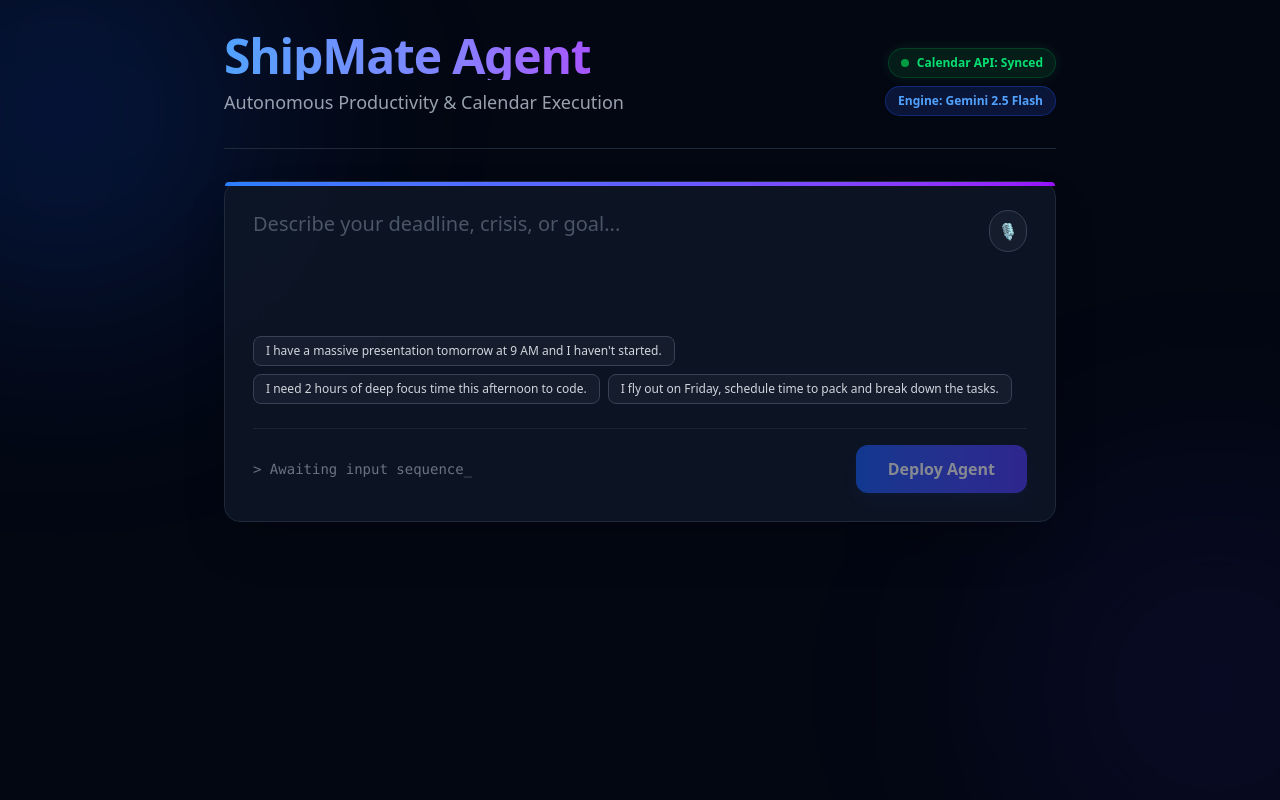
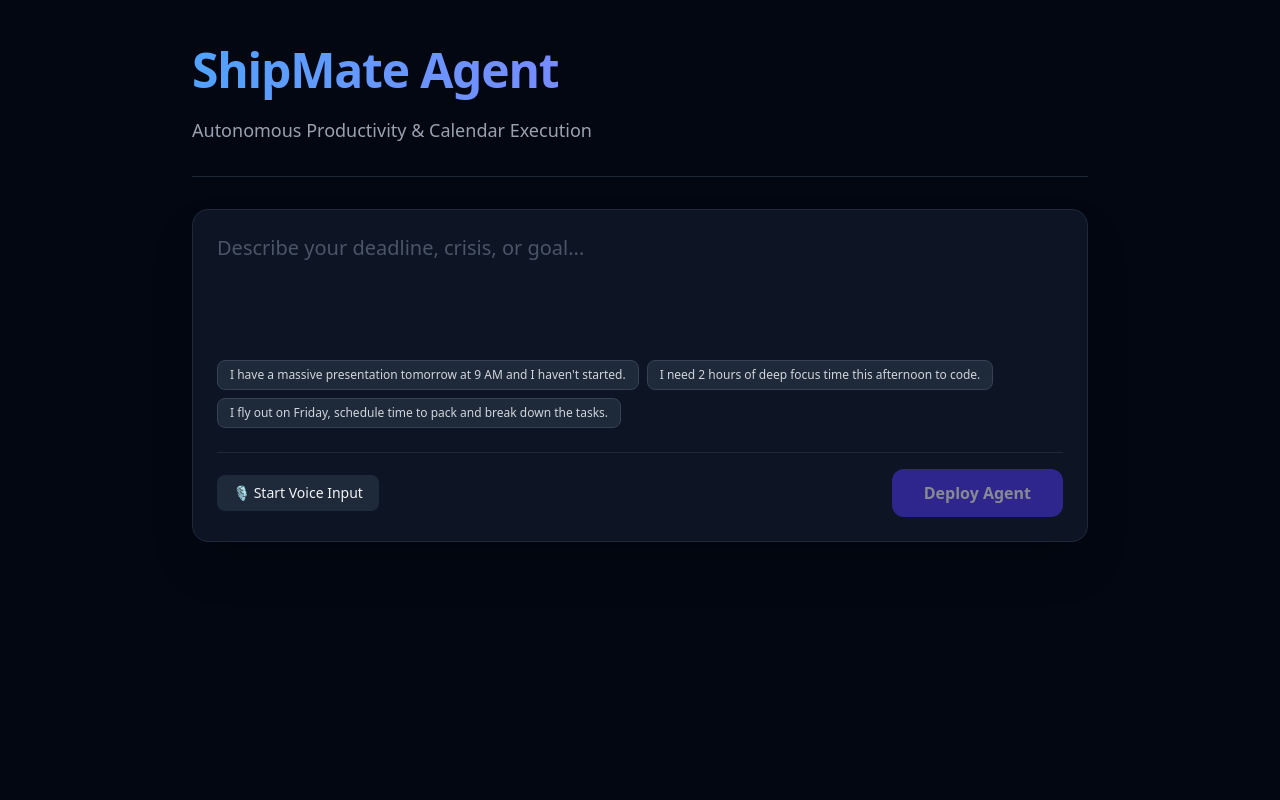
Before and after one commit to therajsharma20/ShipMate, a React (Vite) app: page / in a window 1280 px wide. Built offline with nearby package versions, Linux system fonts and the light colour scheme.

Commit message:
Update App.tsx

```diff
--- a/src/App.tsx
+++ b/src/App.tsx
@@ -11,13 +11,12 @@ export default function Home() {
   const [status, setStatus] = useState('');
 
   const quickPrompts = [
-    " I have a massive presentation tomorrow at 9 AM and I haven't started.",
-    " I need 2 hours of deep focus time this afternoon to code.",
-    " I fly out on Friday, schedule time to pack and break down the tasks."
+    "I have a massive presentation tomorrow at 9 AM and I haven't started.",
+    "I need 2 hours of deep focus time this afternoon to code.",
+    "I fly out on Friday, schedule time to pack and break down the tasks."
   ];
 
   const toggleListening = () => {
-    // If it's already on, click it to turn it off manually
     if (isListening) {
       recognitionRef.current?.stop();
       setIsListening(false);
@@ -33,21 +32,15 @@ export default function Home() {
 
     const recognition = new SpeechRecognition();
     recognitionRef.current = recognition;
-
-    // Keep listening forever, and show words instantly
     recognition.continuous = true;
     recognition.interimResults = true;
-
     recognition.onstart = () => setIsListening(true);
-
     recognition.onresult = (event: any) => {
-      // Grab the live speech and throw it in the text box
       const transcript = Array.from(event.results)
         .map((result: any) => result[0].transcript)
         .join('');
       setPrompt(transcript);
     };
-
     recognition.onend = () => setIsListening(false);
     recognition.start();
   };
@@ -65,163 +58,85 @@ export default function Home() {
         body: JSON.stringify({ message: prompt }),
       });
 
-
-      if (!res.ok) throw new Error('Google API Overloaded');
+      if (!res.ok) throw new Error('API Error');
 
       const data = await res.json();
       setActions(data.functionCalls || []);
       setStatus(data.calendarStatus || 'Agent execution complete.');
     } catch (error) {
-
-      setStatus(' System Error: Google AI servers are currently overloaded. Retrying...');
+      console.error(error);
+      setStatus('System Error: Agent failed to respond. Check console logs.');
     } finally {
       setLoading(false);
     }
   };
 
   return (
-    <div className="min-h-screen bg-gray-950 text-gray-100 font-sans selection:bg-blue-500/30 relative overflow-hidden">
+    <div className="min-h-screen bg-gray-950 text-gray-100 font-sans p-8">
+      <div className="max-w-4xl mx-auto space-y-8">
 
-      {/* FUTURISTIC BACKGROUND GLOWS */}
-      <div className="absolute top-[-10%] left-[-10%] w-96 h-96 bg-blue-600/20 rounded-full blur-[120px] pointer-events-none"></div>
-      <div className="absolute bottom-[-10%] right-[-10%] w-96 h-96 bg-indigo-600/10 rounded-full blur-[120px] pointer-events-none"></div>
-
-      <div className="max-w-4xl mx-auto space-y-8 p-8 relative z-10">
-
-        {/* HEADER & SYSTEM VITALS */}
-        <header className="border-b border-gray-800 pb-8 flex justify-between items-end">
-          <div>
-            <h1 className="text-5xl font-extrabold tracking-tight bg-gradient-to-r from-blue-400 via-indigo-400 to-purple-500 bg-clip-text text-transparent mb-2">
+        {/* HEADER */}
+        <header className="border-b border-gray-800 pb-8">
+          <h1 className="text-5xl font-extrabold tracking-tight bg-gradient-to-r from-blue-400 via-indigo-400 to-purple-500 bg-clip-text text-transparent mb-2 min-w-fit leading-tight py-2">
             ShipMate Agent
           </h1>
           <p className="text-gray-400 text-lg">Autonomous Productivity & Calendar Execution</p>
-          </div>
-
-          <div className="flex flex-col gap-2 items-end">
-            <span className="flex items-center gap-2 text-xs font-bold bg-green-900/30 text-green-400 px-3 py-1.5 rounded-full border border-green-800/50 shadow-[0_0_15px_rgba(74,222,128,0.1)]">
-              <div className="w-2 h-2 rounded-full bg-green-500 animate-pulse"></div>
-              Calendar API: Synced
-            </span>
-            <span className="flex items-center gap-2 text-xs font-bold bg-blue-900/30 text-blue-400 px-3 py-1.5 rounded-full border border-blue-800/50">
-               Engine: Gemini 2.5 Flash
-            </span>
-          </div>
         </header>
 
-        {/* MAIN TERMINAL */}
-        <div className="bg-gray-900/80 backdrop-blur-xl border border-gray-800 rounded-2xl p-1 shadow-2xl relative">
-          <div className="absolute top-0 left-0 w-full h-1 bg-gradient-to-r from-blue-500 via-indigo-500 to-purple-600 rounded-t-2xl"></div>
-
-          <div className="p-6 relative">
+        {/* TERMINAL INPUT */}
+        <div className="bg-gray-900/80 border border-gray-800 rounded-2xl p-6 shadow-2xl">
           <textarea
             value={prompt}
             onChange={(e) => setPrompt(e.target.value)}
             placeholder="Describe your deadline, crisis, or goal..."
-              className="w-full bg-transparent text-xl text-white placeholder-gray-600 focus:outline-none resize-none h-28 pr-40"
+            className="w-full bg-transparent text-xl text-white placeholder-gray-600 focus:outline-none resize-none h-28"
           />
 
-            {/* MICROPHONE TOGGLE BUTTON */}
-            <button
-              onClick={toggleListening}
-              className={`absolute top-6 right-6 p-2 rounded-full transition-all ${isListening ? 'bg-red-500/20 text-red-400 animate-pulse border border-red-500/50' : 'bg-gray-800/50 text-gray-400 hover:text-white border border-gray-700'}`}
-              title="Click to Start / Click to Stop"
-            >
-              {isListening ? '🎙️ Listening...' : '🎙️'}
-            </button>
-
-            {/* QUICK PROMPTS */}
           <div className="flex flex-wrap gap-2 mt-2 mb-6">
             {quickPrompts.map((qp, i) => (
-                <button
-                  key={i}
-                  onClick={() => setPrompt(qp)}
-                  className="text-xs text-left bg-gray-800/50 hover:bg-gray-700 text-gray-300 border border-gray-700 rounded-lg px-3 py-1.5 transition-colors"
-                >
+              <button key={i} onClick={() => setPrompt(qp)} className="text-xs bg-gray-800 hover:bg-gray-700 text-gray-300 border border-gray-700 rounded-lg px-3 py-1.5 transition">
                 {qp}
               </button>
             ))}
           </div>
 
-            <div className="flex justify-between items-center pt-4 border-t border-gray-800/80">
-              <span className="text-sm text-gray-500 flex items-center gap-2 font-mono">
-                {loading ? (
-                   <><div className="w-2 h-2 rounded-full bg-yellow-400 animate-bounce"></div> Analyzing Context & Checking Conflicts...</>
-                ) : (
-                  '> Awaiting input sequence_'
-                )}
-              </span>
+          <div className="flex justify-between items-center pt-4 border-t border-gray-800">
+            <button onClick={toggleListening} className={`text-sm px-4 py-2 rounded-lg ${isListening ? 'bg-red-900 text-red-200' : 'bg-gray-800'}`}>
+              {isListening ? '🎙️ Stop Listening' : '🎙️ Start Voice Input'}
+            </button>
             <button
               onClick={deployAgent}
               disabled={loading || !prompt}
-                className="bg-gradient-to-r from-blue-600 to-indigo-600 hover:from-blue-500 hover:to-indigo-500 disabled:opacity-50 disabled:cursor-not-allowed text-white px-8 py-3 rounded-xl font-bold transition-all shadow-lg shadow-blue-900/20 transform hover:-translate-y-0.5"
+              className="bg-indigo-600 hover:bg-indigo-500 disabled:opacity-50 text-white px-8 py-3 rounded-xl font-bold transition"
             >
-                {loading ? 'Deploying...' : 'Deploy Agent '}
+              {loading ? 'Processing...' : 'Deploy Agent'}
             </button>
           </div>
         </div>
+
+        {/* ACTION PIPELINE */}
+        {actions.length > 0 && (
+          <div className="space-y-4 animate-in fade-in duration-500">
+            <div className="flex items-center gap-3 mb-6">
+              <div className="h-[1px] flex-1 bg-gray-800"></div>
+              <h3 className="text-[10px] font-bold text-gray-500 tracking-[0.2em] uppercase">Executed Pipeline</h3>
+              <div className="h-[1px] flex-1 bg-gray-800"></div>
             </div>
 
-        {/* STATUS BAR */}
-        {status && (
-          <div className={`p-4 rounded-xl border text-sm font-medium animate-in fade-in slide-in-from-bottom-2 ${status.includes('Successfully') ? 'bg-green-900/20 border-green-800/50 text-green-400' : 'bg-blue-900/20 border-blue-800/50 text-blue-400'}`}>
-            {status}
-          </div>
-        )}
-
-        {/* ACTION CARDS */}
-        {actions.length > 0 && (
-          <div className="space-y-4 animate-in fade-in duration-500">
-            <h3 className="text-xs font-bold text-gray-500 tracking-widest uppercase mb-4 flex items-center gap-2">
-              <div className="w-1.5 h-1.5 rounded-full bg-blue-500"></div>
-              Agent Actions Executed
-            </h3>
-
-            {actions.map((action, index) => {
-              if (action.name === 'schedule_productivity_block') {
-                return (
-                  <div key={index} className="bg-gray-900/60 border border-gray-800 rounded-xl p-5 flex items-start gap-5 hover:border-gray-700 transition-all hover:shadow-lg hover:shadow-blue-900/10">
-                    <div className="text-4xl bg-gray-800/50 p-3 rounded-lg border border-gray-700">🗓️</div>
+            {actions.map((action, index) => (
+              <div key={index} className="bg-gray-900/40 border border-gray-800 rounded-2xl p-6 flex items-start gap-4 hover:border-indigo-500/30 transition">
+                <div className="text-2xl bg-gray-950 p-3 rounded-xl border border-gray-800">🗓️</div>
                 <div className="flex-1">
-                      <div className="flex items-center gap-3 mb-1">
-                        <span className={`text-[10px] font-black px-2 py-0.5 rounded uppercase tracking-wider ${action.args.priority_level === 'CRITICAL' ? 'bg-red-500/20 text-red-400 border border-red-500/30' : action.args.priority_level === 'HIGH' ? 'bg-orange-500/20 text-orange-400 border border-orange-500/30' : 'bg-blue-500/20 text-blue-400 border border-blue-500/30'}`}>
-                          {action.args.priority_level} PRIORITY
-                        </span>
-                        <h4 className="font-bold text-gray-100 text-lg">{action.args.title}</h4>
-                      </div>
-                      <p className="text-sm text-gray-400 font-mono">
-                        Locked Slot: {new Date(action.args.start_time).toLocaleString('en-US', { weekday: 'short', month: 'short', day: 'numeric', hour: 'numeric', minute: '2-digit' })}
+                  <h4 className="font-bold text-lg mb-1">{action.args.title}</h4>
+                  <p className="text-xs font-mono text-gray-400">
+                    Slot: {new Date(action.args.start_time).toLocaleString()}
                   </p>
                 </div>
-                    <div className="text-green-400 text-sm font-bold bg-green-900/20 px-3 py-1 rounded-lg border border-green-800/30 flex items-center gap-1">
-                       ✓ Conflict Cleared
+                <div className="text-green-400 bg-green-900/20 px-3 py-1 rounded-full text-[10px] border border-green-500/20 font-bold">
+                  ✓ Confirmed
                 </div>
               </div>
-                );
-              }
-
-              if (action.name === 'create_actionable_task') {
-                return (
-                  <div key={index} className="bg-gray-900/60 border border-gray-800 rounded-xl p-4 flex items-center justify-between hover:border-gray-700 transition-all group relative overflow-hidden">
-                    <div className="absolute left-0 top-0 h-full w-1 bg-indigo-500 opacity-0 group-hover:opacity-100 transition-opacity"></div>
-                    <div className="flex items-center gap-4 pl-2">
-                      <div className="text-2xl opacity-70">⚡</div>
-                      <div>
-                        <h4 className="font-semibold text-gray-200">{action.args.task_name}</h4>
-                        <p className="text-xs text-gray-500">Time Est: {action.args.estimated_minutes} mins</p>
-                      </div>
-                    </div>
-                    <a
-                      href="https://docs.new"
-                      target="_blank"
-                      rel="noopener noreferrer"
-                      className="opacity-0 group-hover:opacity-100 transition-all bg-indigo-600 hover:bg-indigo-500 text-white shadow-lg shadow-indigo-900/20 px-5 py-2 rounded-lg text-sm font-bold flex items-center gap-2 transform translate-x-4 group-hover:translate-x-0"
-                    >
-                       Kickstart Template
-                    </a>
-                  </div>
-                );
-              }
-            })}
+            ))}
           </div>
         )}
       </div>
```
Lines whose indentation alone changed are shown as unchanged.
